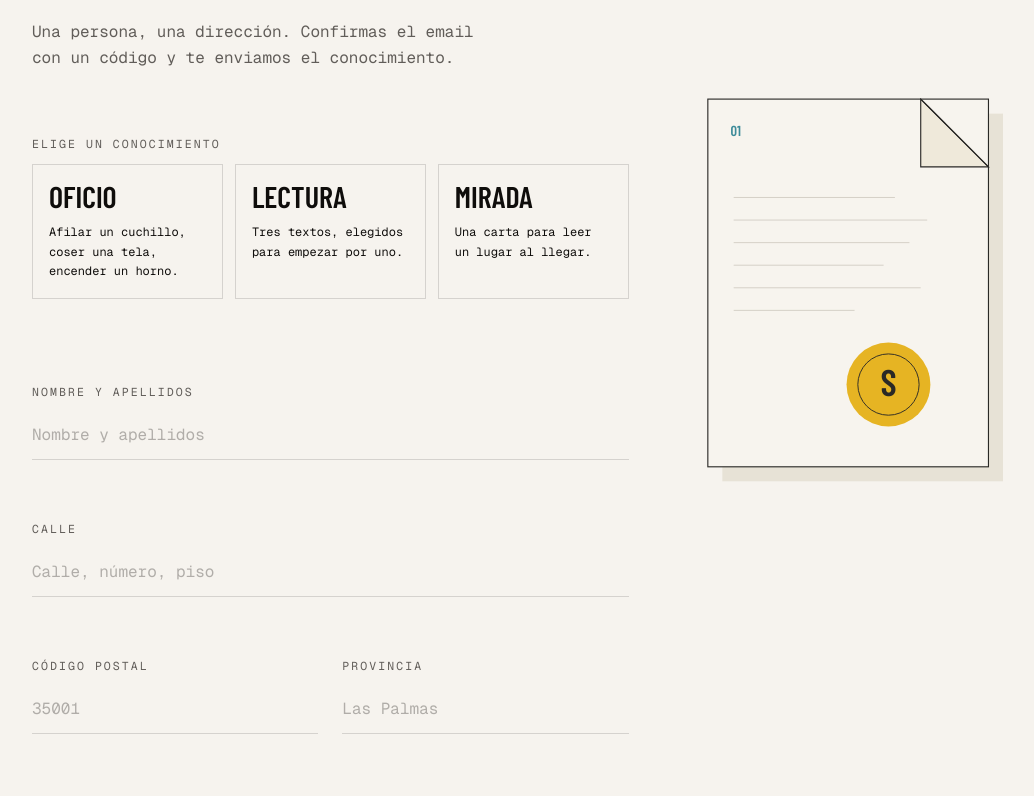
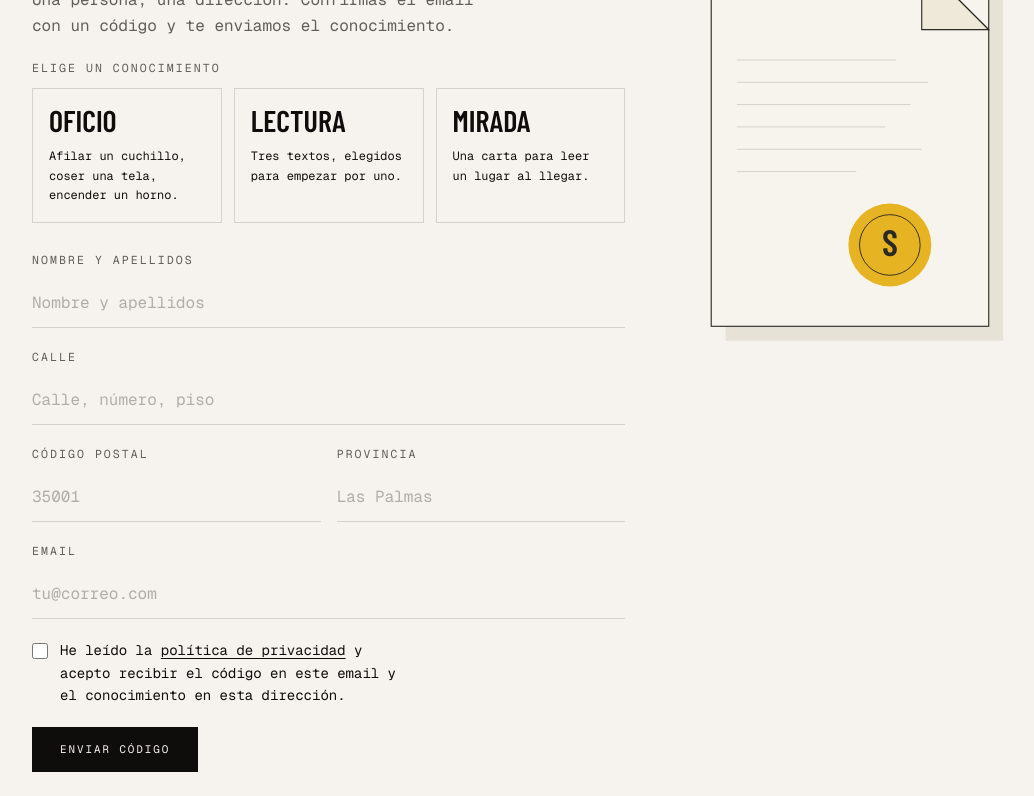
Before and after one commit to bg-isma/registro-regalo, a Next.js app: page / in a window 1280 px wide. Shown: the part 360-1156 px from the top of the page, without its empty margins (88-1122 px from the left). Built offline with nearby package versions, Linux system fonts and the light colour scheme; no server answers.

Commit message:
Reduce el espacio del formulario y oculta el folio en el móvil.

```diff
--- a/app/page.tsx
+++ b/app/page.tsx
@@ -4,17 +4,17 @@ import { RegistroForm } from "@/components/RegistroForm";
 export default function Home() {
   return (
     <main className="mx-auto flex w-full max-w-6xl flex-1 flex-col px-6 py-8 sm:px-10 lg:px-14">
-      <div className="grid flex-1 items-start gap-8 py-10 lg:grid-cols-12 lg:gap-x-6 lg:py-16">
+      <div className="grid flex-1 items-start gap-y-0 py-6 lg:grid-cols-12 lg:gap-x-8 lg:py-10">
         <div className="order-2 lg:col-span-7 lg:col-start-1 lg:row-start-1">
           <h1 className="tipo-display max-w-xl text-6xl leading-[0.9] font-bold uppercase tracking-tight text-balance sm:text-7xl lg:text-8xl">
             El <span className="marca px-1">conocimiento</span> llega a tu casa.
           </h1>
-          <p className="mt-6 max-w-md text-sm leading-relaxed text-muted sm:text-base">
+          <p className="mt-4 max-w-md text-sm leading-relaxed text-muted sm:text-base">
             Una persona, una dirección. Confirmas el email con un código y te enviamos el conocimiento.
           </p>
         </div>
 
-        <div className="order-1 lg:col-span-5 lg:col-start-8 lg:row-span-6 lg:row-start-1 lg:self-center">
+        <div className="order-1 hidden lg:col-span-5 lg:col-start-8 lg:row-span-6 lg:row-start-1 lg:block lg:self-center">
           <Carta />
         </div>
 
--- a/components/RegistroForm.tsx
+++ b/components/RegistroForm.tsx
@@ -58,7 +58,7 @@ const campo =
   "mt-2 w-full border-0 border-b border-line bg-transparent py-3 text-base text-ink outline-none transition-colors placeholder:text-ink/30 focus:border-ink";
 
 const boton =
-  "order-3 mt-8 bg-ink px-7 py-3.5 text-[0.68rem] uppercase tracking-[0.18em] text-cream transition-colors hover:bg-[var(--yellow)] hover:text-ink disabled:cursor-wait disabled:opacity-60 lg:col-span-7 lg:col-start-1 lg:justify-self-start";
+  "order-3 mt-5 bg-ink px-7 py-3.5 text-[0.68rem] uppercase tracking-[0.18em] text-cream transition-colors hover:bg-[var(--yellow)] hover:text-ink disabled:cursor-wait disabled:opacity-60 lg:col-span-7 lg:col-start-1 lg:justify-self-start";
 
 const enColumna = "order-3 lg:col-span-7 lg:col-start-1";
 
@@ -273,7 +273,7 @@ export function RegistroForm() {
   return (
     <>
       <form
-        className={`${enColumna} mt-8 max-w-md`}
+        className={`${enColumna} mt-5 max-w-md`}
         hidden={paso !== "codigo"}
         onSubmit={onConfirmar}
       >
@@ -321,7 +321,7 @@ export function RegistroForm() {
         onChange={(event) => revisar(event.currentTarget)}
         onSubmit={onSolicitar}
       >
-      <fieldset className={`${enColumna} mt-8`}>
+      <fieldset className={`${enColumna} mt-5`}>
         <legend className="mb-3 text-[0.72rem] uppercase tracking-[0.18em] text-muted">
           Elige un conocimiento
         </legend>
@@ -345,7 +345,7 @@ export function RegistroForm() {
         })}
         </div>
       </fieldset>
-      <label className={`${enColumna} mt-12 block`}>
+      <label className={`${enColumna} mt-6 block`}>
         <span className="text-[0.72rem] uppercase tracking-[0.18em] text-muted">Nombre y apellidos</span>
         <input
           className={campo}
@@ -360,7 +360,7 @@ export function RegistroForm() {
         {errores.nombre ? <p className="mt-2 text-xs leading-relaxed text-orange">{errores.nombre}</p> : null}
       </label>
 
-      <label className={`${enColumna} mt-6 block`}>
+      <label className={`${enColumna} mt-4 block`}>
         <span className="text-[0.72rem] uppercase tracking-[0.18em] text-muted">Calle</span>
         <input
           className={campo}
@@ -374,7 +374,7 @@ export function RegistroForm() {
         />
       </label>
 
-      <div className={`${enColumna} mt-6 grid gap-6 sm:grid-cols-2`}>
+      <div className={`${enColumna} mt-4 grid gap-4 sm:grid-cols-2`}>
         <label className="block">
           <span className="text-[0.72rem] uppercase tracking-[0.18em] text-muted">Código postal</span>
           <input
@@ -409,7 +409,7 @@ export function RegistroForm() {
         </label>
       </div>
 
-      <label className={`${enColumna} mt-6 block`}>
+      <label className={`${enColumna} mt-4 block`}>
         <span className="text-[0.72rem] uppercase tracking-[0.18em] text-muted">Email</span>
         <input
           className={campo}
@@ -423,7 +423,7 @@ export function RegistroForm() {
         {errores.email ? <p className="mt-2 text-xs leading-relaxed text-orange">{errores.email}</p> : null}
       </label>
 
-      <div className="order-3 mt-7 flex flex-col items-start gap-4 sm:flex-row sm:items-center sm:justify-between lg:col-span-12 lg:col-start-1">
+      <div className="order-3 mt-5 flex flex-col items-start gap-4 sm:flex-row sm:items-center sm:justify-between lg:col-span-12 lg:col-start-1">
         <label className="flex max-w-sm items-start gap-3 text-sm leading-relaxed text-ink">
           <input className="mt-1 size-4 shrink-0 accent-ink" name="acepta" type="checkbox" required />
           <span>
```
